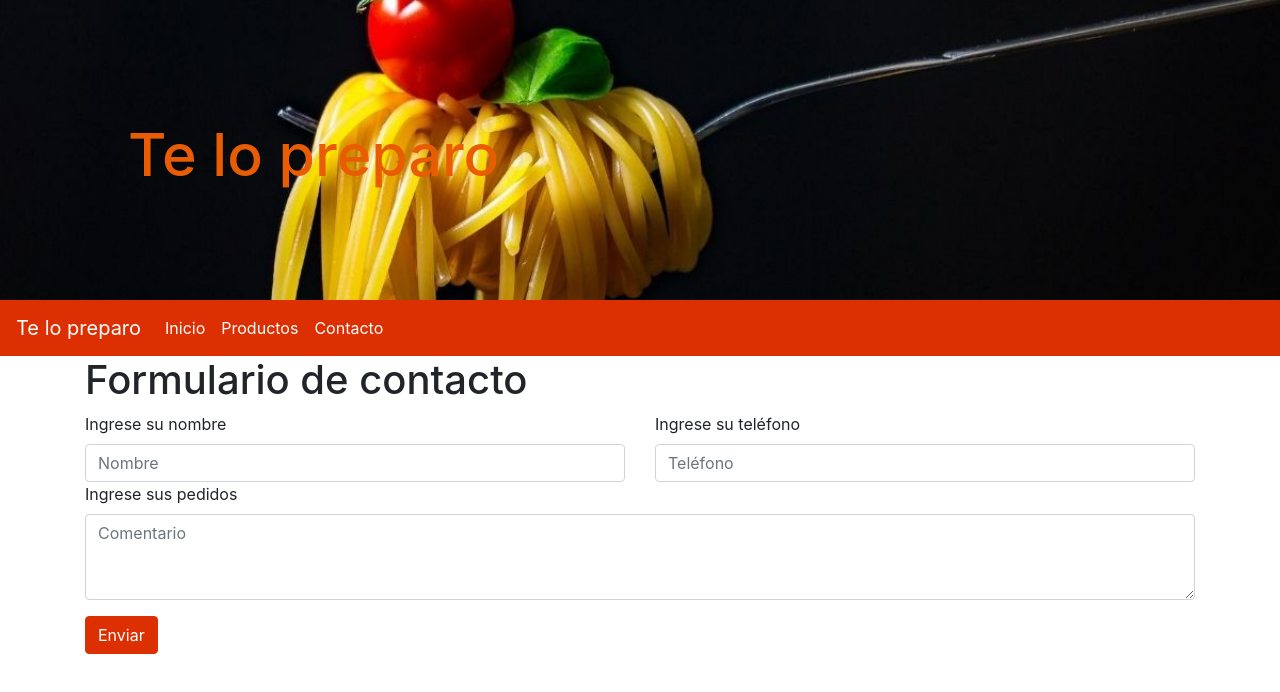
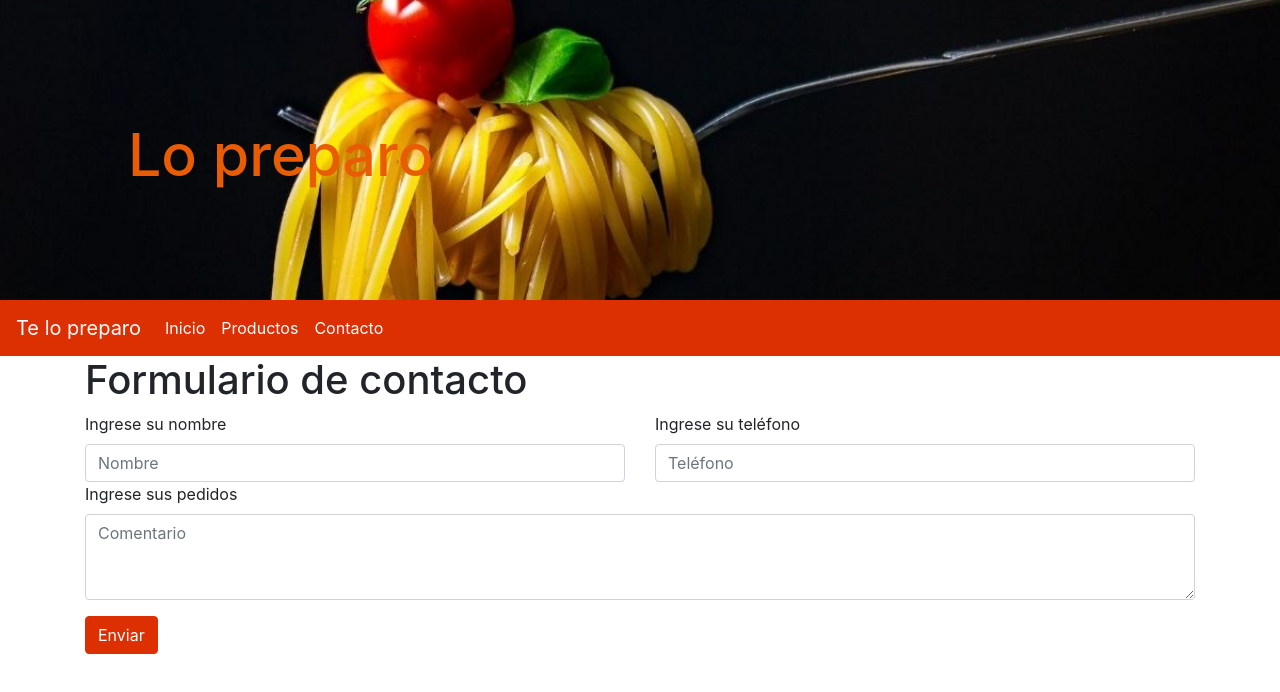
Before and after one commit to Elizabettfernandez/ProyectoComida, a plain HTML site: page contacto.html in a window 1280 px wide. Shown: the top 692 px of the page. Drawn offline with nearby package versions, Linux system fonts and the light colour scheme.

Commit message:
actualizacion

```diff
--- a/contacto.html
+++ b/contacto.html
@@ -9,7 +9,7 @@
 </head>
 <body>
     <header>
-        <h1 class="banner">Te lo preparo</h1>
+        <h1 class="banner">Lo preparo</h1>
       </header>
 
       <nav class="navbar navbar-expand-lg navbar-dark bg-primary menu">
```
Also changed, not shown: index.html (+1 -1 lines), productos.html (+1 -1 lines).
